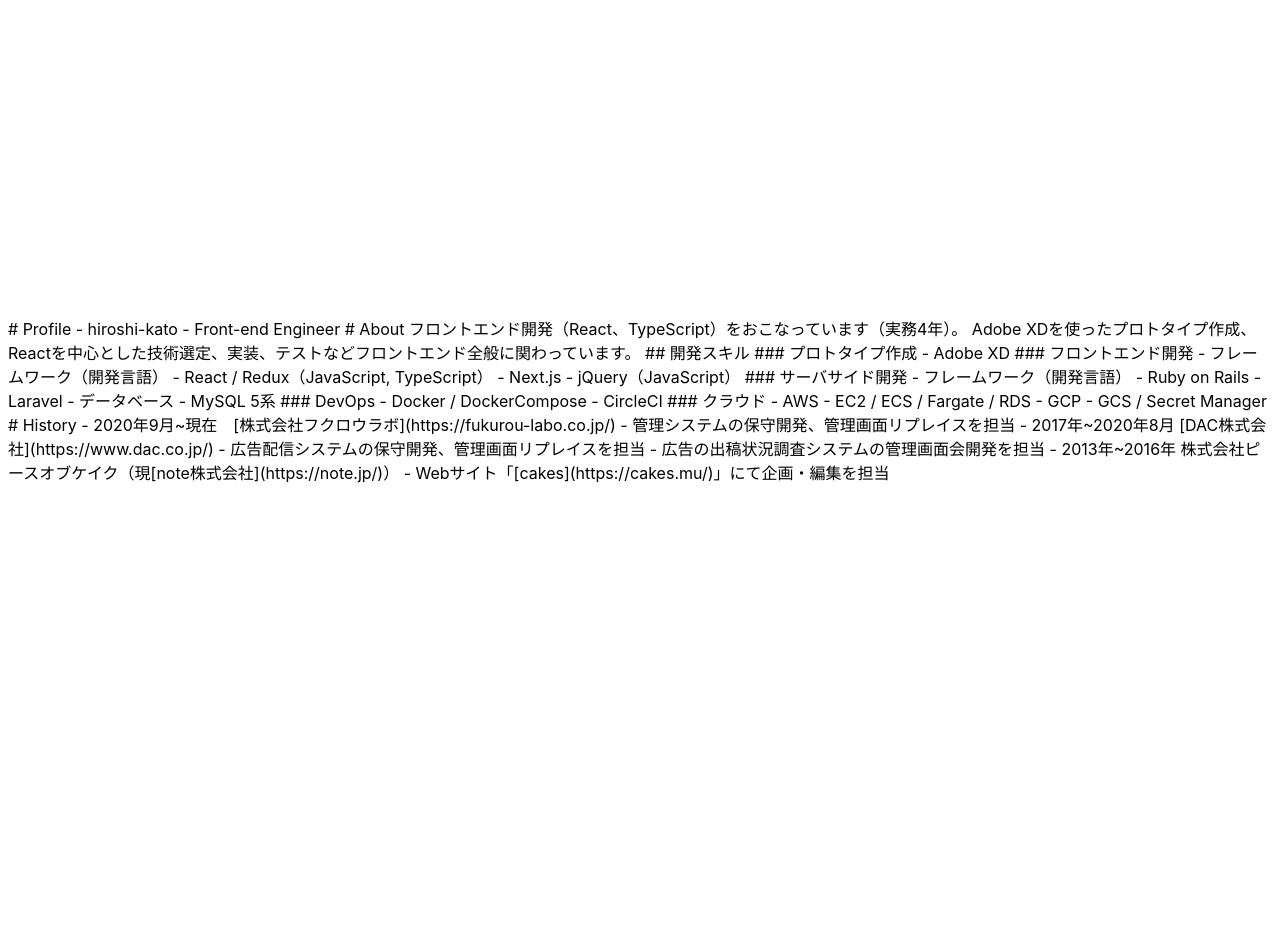
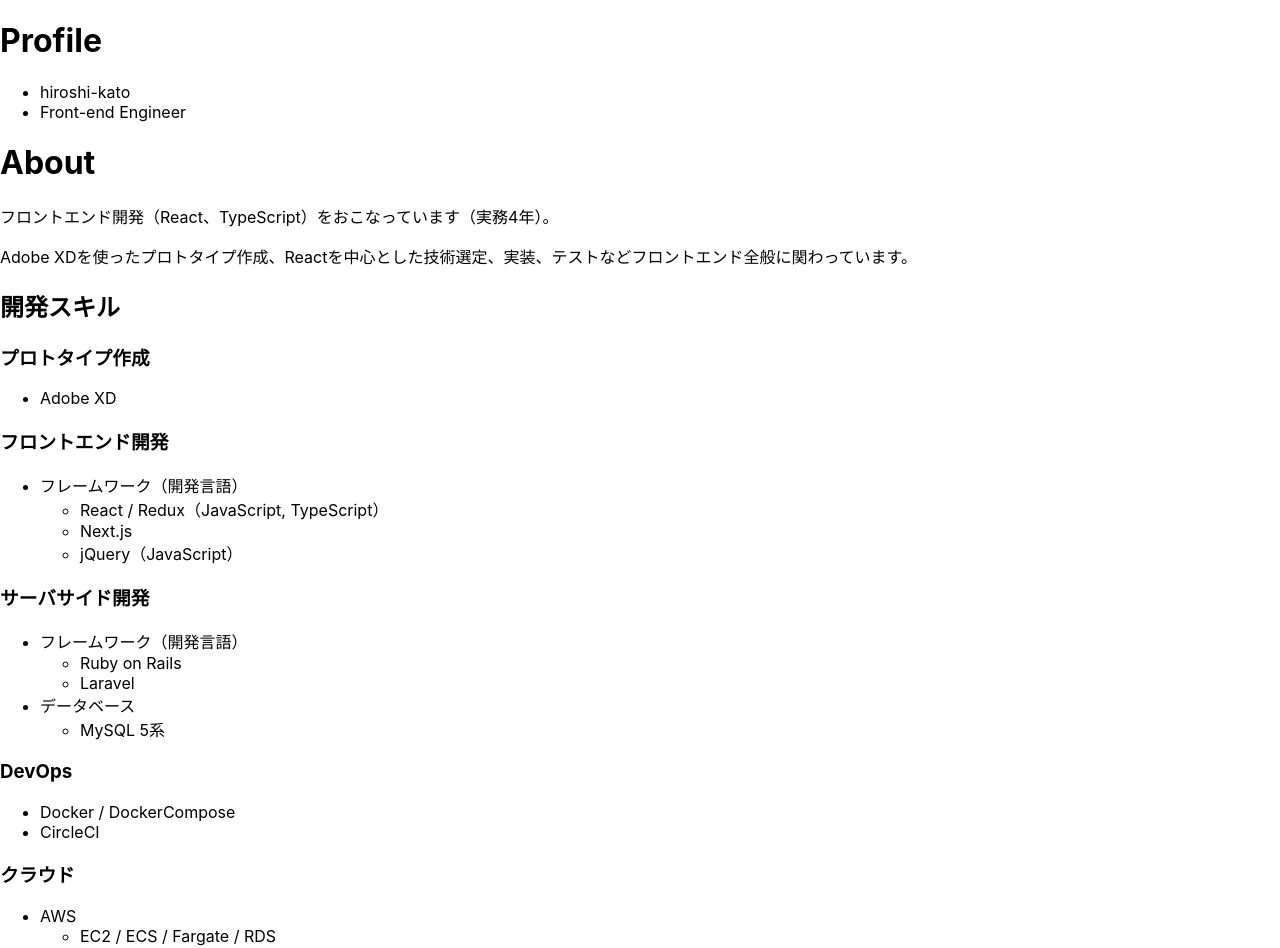
Before and after one commit to hiroshi-kato/hiroshi-kato.github.io, a Next.js app: page / in a window 1280 px wide. Shown: the top 948 px of the page. Before the commit the page ends 800 px from the top, so only its background shows below. Built offline with nearby package versions, Linux system fonts and the light colour scheme.

Commit message:
mdxを導入&適用

```diff
--- a/next.config.js
+++ b/next.config.js
@@ -1,4 +1,9 @@
 /** @type {import('next').NextConfig} */
-module.exports = {
+
+const withMDX = require('@next/mdx')({
+  extension: /\.mdx$/,
+});
+module.exports = withMDX({
   reactStrictMode: true,
-}
+  pageExtensions: ['js', 'jsx', 'ts', 'tsx', 'md', 'mdx'],
+});
--- a/package.json
+++ b/package.json
@@ -12,6 +12,8 @@
     "prepare": "husky install"
   },
   "dependencies": {
+    "@mdx-js/loader": "^1.6.22",
+    "@next/mdx": "^11.1.2",
     "next": "11.1.2",
     "react": "17.0.2",
     "react-dom": "17.0.2"
--- /dev/null
+++ b/src/pages/index.mdx
@@ -0,0 +1,51 @@
+
+# Profile
+- hiroshi-kato
+- Front-end Engineer
+
+# About
+
+フロントエンド開発（React、TypeScript）をおこなっています（実務4年）。
+
+Adobe XDを使ったプロトタイプ作成、Reactを中心とした技術選定、実装、テストなどフロントエンド全般に関わっています。
+
+## 開発スキル
+
+### プロトタイプ作成
+
+- Adobe XD
+
+### フロントエンド開発
+
+- フレームワーク（開発言語）
+	- React / Redux（JavaScript, TypeScript）
+	- Next.js
+	- jQuery（JavaScript）
+
+### サーバサイド開発
+
+- フレームワーク（開発言語）
+	- Ruby on Rails
+	- Laravel
+- データベース
+	- MySQL 5系
+
+### DevOps
+- Docker / DockerCompose
+- CircleCI
+
+### クラウド
+- AWS
+	- EC2 / ECS / Fargate / RDS
+- GCP
+	- GCS / Secret Manager
+
+# History
+
+- 2020年9月~現在　[株式会社フクロウラボ](https://fukurou-labo.co.jp/)
+	- 管理システムの保守開発、管理画面リプレイスを担当
+- 2017年~2020年8月 [DAC株式会社](https://www.dac.co.jp/)
+	- 広告配信システムの保守開発、管理画面リプレイスを担当
+	- 広告の出稿状況調査システムの管理画面会開発を担当
+- 2013年~2016年 株式会社ピースオブケイク（現[note株式会社](https://note.jp/)）
+	- Webサイト「[cakes](https://cakes.mu/)」にて企画・編集を担当
--- a/src/pages/index.tsx
+++ /dev/null
@@ -1,40 +0,0 @@
-import type { NextPage } from 'next';
-import Head from 'next/head';
-import styles from '../styles/Home.module.css';
-
-const Home: NextPage = () => {
-  return (
-    <div className={styles.container}>
-      <Head>
-        <title>Hiroshi Kato</title>
-        <meta name="description" content="Hiroshi Kato's profile page" />
-        <link rel="icon" href="/favicon.ico" />
-      </Head>
-
-      <main className={styles.main}>
-        <p>
-          # Profile - hiroshi-kato - Front-end Engineer # About
-          フロントエンド開発（React、TypeScript）をおこなっています（実務4年）。
-          Adobe
-          XDを使ったプロトタイプ作成、Reactを中心とした技術選定、実装、テストなどフロントエンド全般に関わっています。
-          ## 開発スキル ### プロトタイプ作成 - Adobe XD ### フロントエンド開発 -
-          フレームワーク（開発言語） - React / Redux（JavaScript, TypeScript） -
-          Next.js - jQuery（JavaScript） ### サーバサイド開発 -
-          フレームワーク（開発言語） - Ruby on Rails - Laravel - データベース -
-          MySQL 5系 ### DevOps - Docker / DockerCompose - CircleCI ### クラウド
-          - AWS - EC2 / ECS / Fargate / RDS - GCP - GCS / Secret Manager #
-          History -
-          2020年9月~現在　[株式会社フクロウラボ](https://fukurou-labo.co.jp/) -
-          管理システムの保守開発、管理画面リプレイスを担当 - 2017年~2020年8月
-          [DAC株式会社](https://www.dac.co.jp/) -
-          広告配信システムの保守開発、管理画面リプレイスを担当 -
-          広告の出稿状況調査システムの管理画面会開発を担当 - 2013年~2016年
-          株式会社ピースオブケイク（現[note株式会社](https://note.jp/)） -
-          Webサイト「[cakes](https://cakes.mu/)」にて企画・編集を担当
-        </p>
-      </main>
-    </div>
-  );
-};
-
-export default Home;
```
Also changed, not shown: 1 other file (tests, documents, lock files or other folders).
